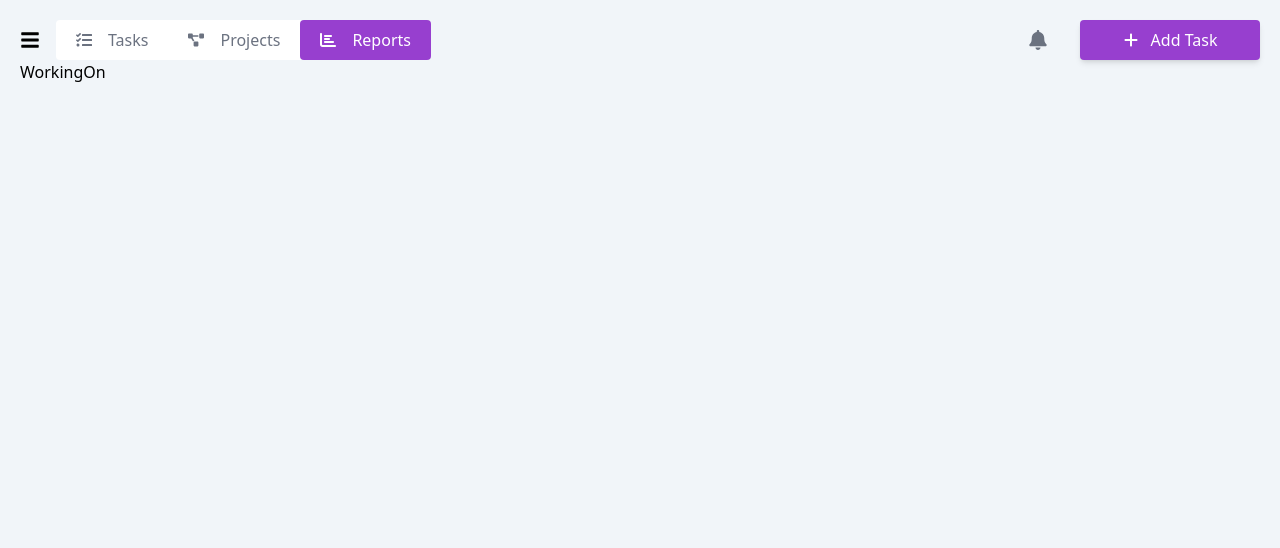
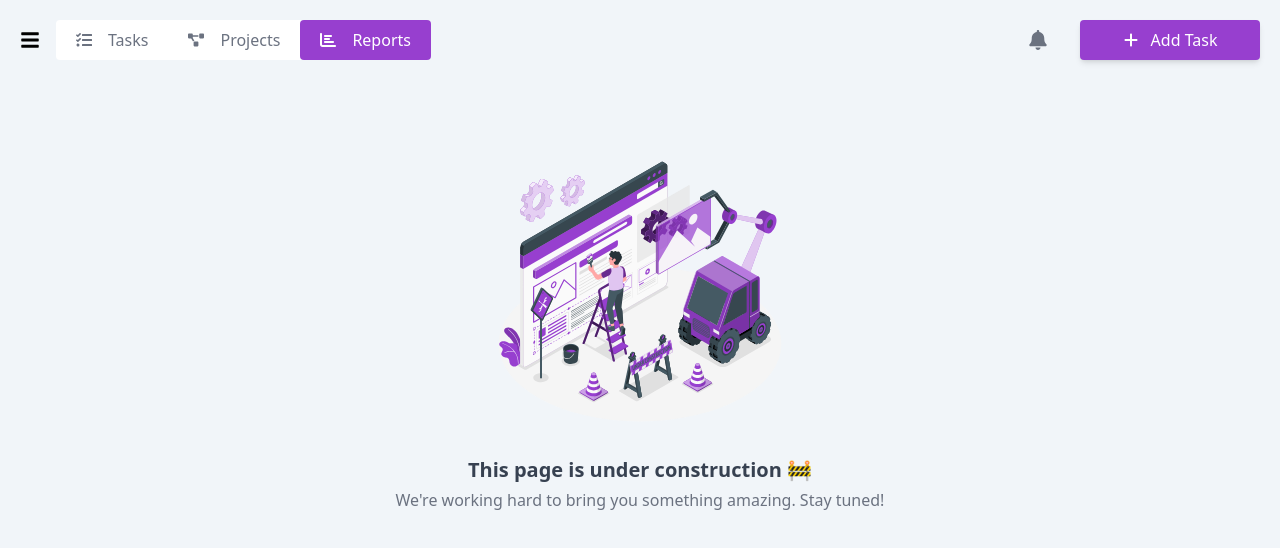
Before and after one commit to Rajesh0078/flow-board, a React (Create React App) app: page /reports in a window 1280 px wide. Shown: the top 548 px of the page. Built offline with nearby package versions, Linux system fonts and the light colour scheme.

Commit message:
added construction page

```diff
--- a/src/App.jsx
+++ b/src/App.jsx
@@ -1,5 +1,5 @@
 import React from 'react'
-import { BrowserRouter, Route, Routes } from 'react-router-dom'
+import { BrowserRouter, Navigate, Route, Routes } from 'react-router-dom'
 import Layout from './Layout'
 import Task from './pages/Task'
 import WorkingOn from './pages/WorkingOn'
@@ -12,6 +12,7 @@ const App = () => {
           <Route element={<Task />} path='/' />
           <Route element={<WorkingOn />} path='/projects' />
           <Route element={<WorkingOn />} path='/reports' />
+          <Route path="*" element={<Navigate to="/" />} />
         </Route>
       </Routes>
     </BrowserRouter>
--- a/src/pages/WorkingOn.jsx
+++ b/src/pages/WorkingOn.jsx
@@ -1,9 +1,20 @@
-import React from 'react'
+import React from 'react';
+import Image from '../assets/under-construction.svg';
 
 const WorkingOn = () => {
     return (
-        <div>WorkingOn</div>
-    )
-}
+        <div className="w-full h-[calc(100dvh-60px)] flex flex-col pt-20 items-center text-center px-4">
+            <div className="max-w-sm">
+                <img src={Image} alt="Under Construction" className="w-full max-h-[300px] object-contain" />
+            </div>
+            <h2 className="text-xl font-semibold text-gray-700 dark:text-gray-300 mt-4">
+                This page is under construction 🚧
+            </h2>
+            <p className="text-gray-500 dark:text-gray-400 mt-1">
+                We're working hard to bring you something amazing. Stay tuned!
+            </p>
+        </div>
+    );
+};
 
-export default WorkingOn
+export default WorkingOn;
```
Also changed, not shown: src/assets/under-construction.svg (added).
